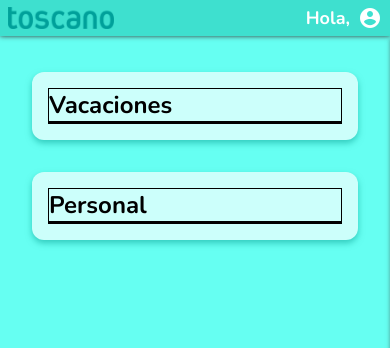
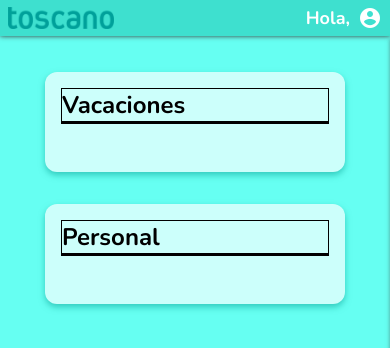
Before and after one commit to toscanoteams/toscanoteams.github.io, a website: page home.html in a window 390 px wide. Shown: the top 348 px of the page. Drawn offline with nearby package versions, Linux system fonts and the light colour scheme; no server answers.

Commit message:
responsive design - mobile first

```diff
--- a/styles/home.css
+++ b/styles/home.css
@@ -22,8 +22,8 @@ main {
     margin-top: 2.5rem;
     padding: 1rem;
     display: flex;
-    justify-content: stretch;
-    display: flex;
+    justify-content: center;
+    align-items: center;
     flex-direction: column;
 }
 
@@ -57,7 +57,10 @@ section:hover {
     padding: 1rem;
     border-radius: .75rem;
     /* width: 100%; */
-    height: fit-content;
+    /* width: fit-content; */
+    width: min(calc(100vw - 4rem), 300px);
+    height: 100px;
+    overflow: hidden;
     background-color: hsl(175, 100%, 90%);
     box-shadow: 0rem .2rem .4rem 0rem hsla(175, 100%, 30%, .5);
     transition: .3s;
@@ -96,20 +99,9 @@ section:hover {
     box-shadow: 0rem .3rem .6rem 0rem hsla(175, 50%, 50%, .5);
 } */
 
-/* pre {
-    padding: 1rem;
-    border: 1px solid;
-    border-radius: 1rem;
-    background:
-        linear-gradient(hsl(171, 100%, 90%), hsl(175, 100%, 90%)) padding-box,
-        linear-gradient(-40deg, hsl(165, 100%, 60%), hsl(165, 100%, 45%)) border-box;
-    border-radius: 1rem;
-    border: 2px solid transparent;
-} */
-
-/* @media screen (min-width: 600px) {
+@media screen and (min-width: 500px) {
     main {
-        flex-direction: column;
+        flex-direction: row;
     }
 
-} */
+}
```
